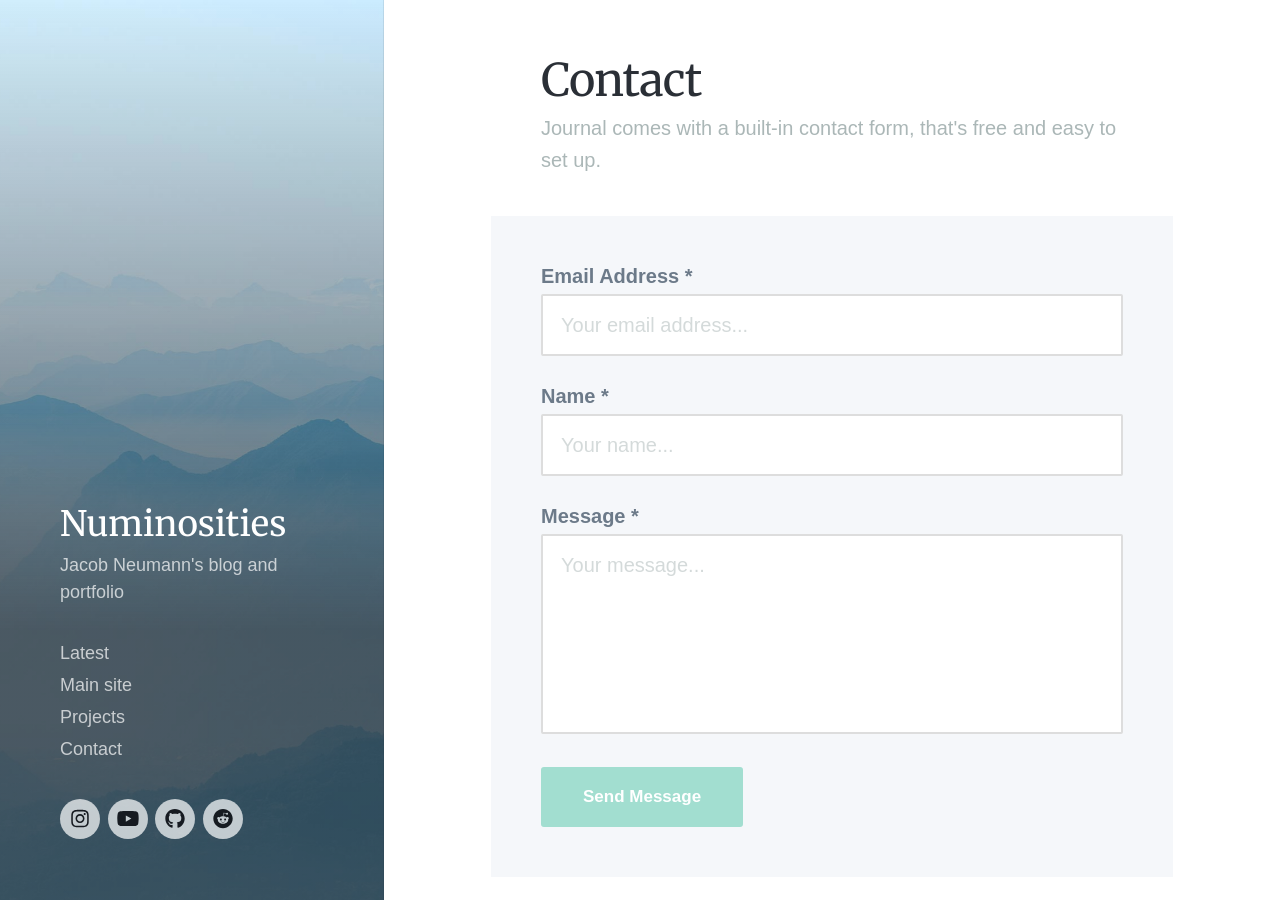
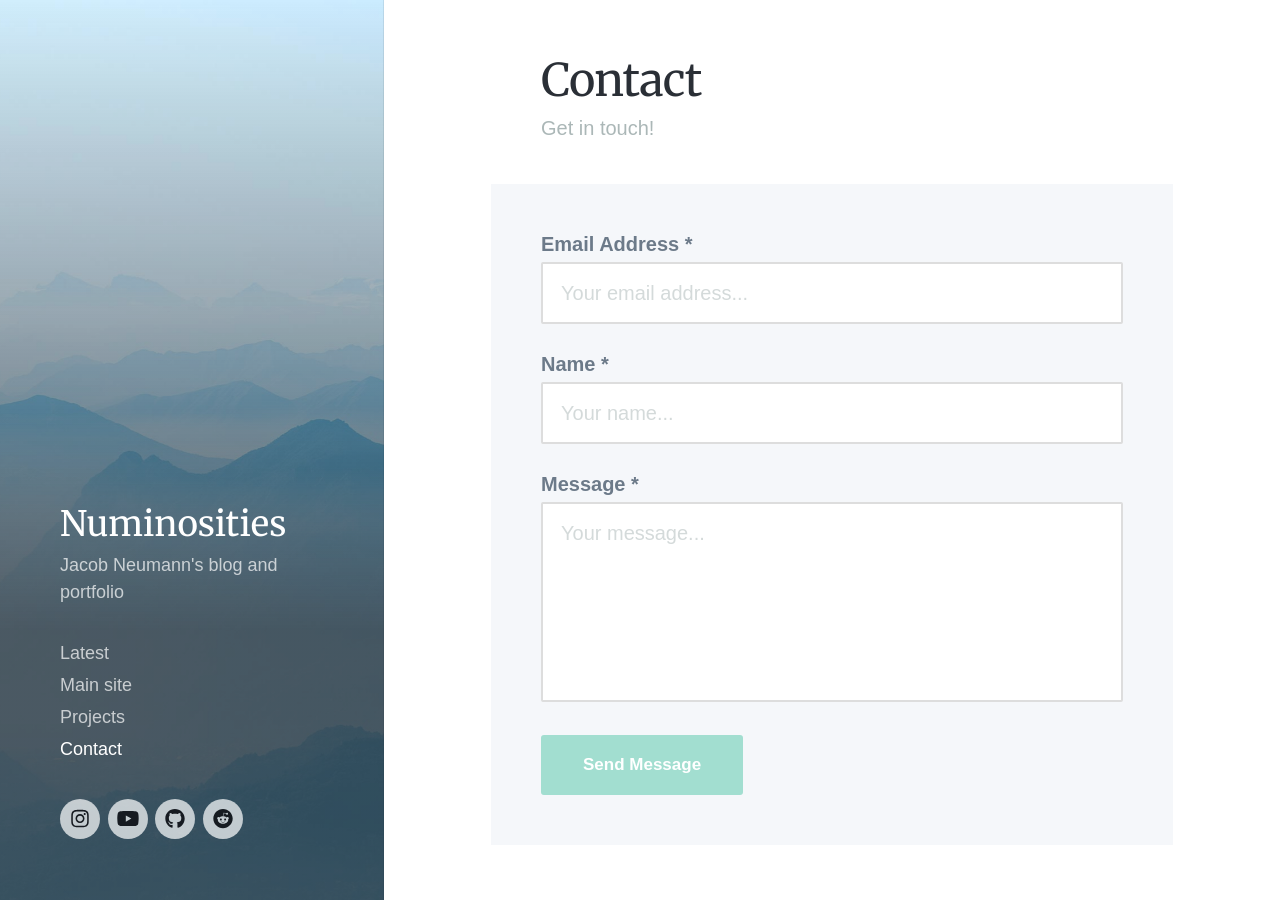
Before and after one commit to numinosities/numinosities.github.io, a Jekyll site: the page built from _pages/contact.md, in a window 1280 px wide and 900 px high. Built offline with Jekyll 4.4.1, drawn with Linux system fonts in a browser that asks for light colours; nearby versions of some CDN libraries; some web fonts are replaced; some of the changed text lies outside the part shown.

Commit message:
Fixing contact page?

```diff
--- a/_data/settings.yml
+++ b/_data/settings.yml
@@ -17,7 +17,7 @@ menu_settings:
     - title: 'Projects'
       url: '/projects/'
     - title: 'Contact'
-      url: '/contact/'
+      url: '/contact'
 
 grid_settings:
   grid_spacing: 10
--- a/_pages/contact.md
+++ b/_pages/contact.md
@@ -1,10 +1,8 @@
 ---
 title: Contact
-subtitle: Journal comes with a built-in contact form, that's free and easy to set up.
-description: A stunning personal blog Jekyll theme with an image-focused design.
+subtitle: Get in touch!
+description: Contact page - Numinosities
 featured_image: /images/demo/demo-portrait.jpg
 ---
 
 {% include contact-form.html %}
-
-We've made a contact form that you can use with [Formspree](https://formspree.io/create/jekyllthemes) to handle up to 50 submissions per month for free. You could also easily switch out the end-point to use another contact form service.
```
